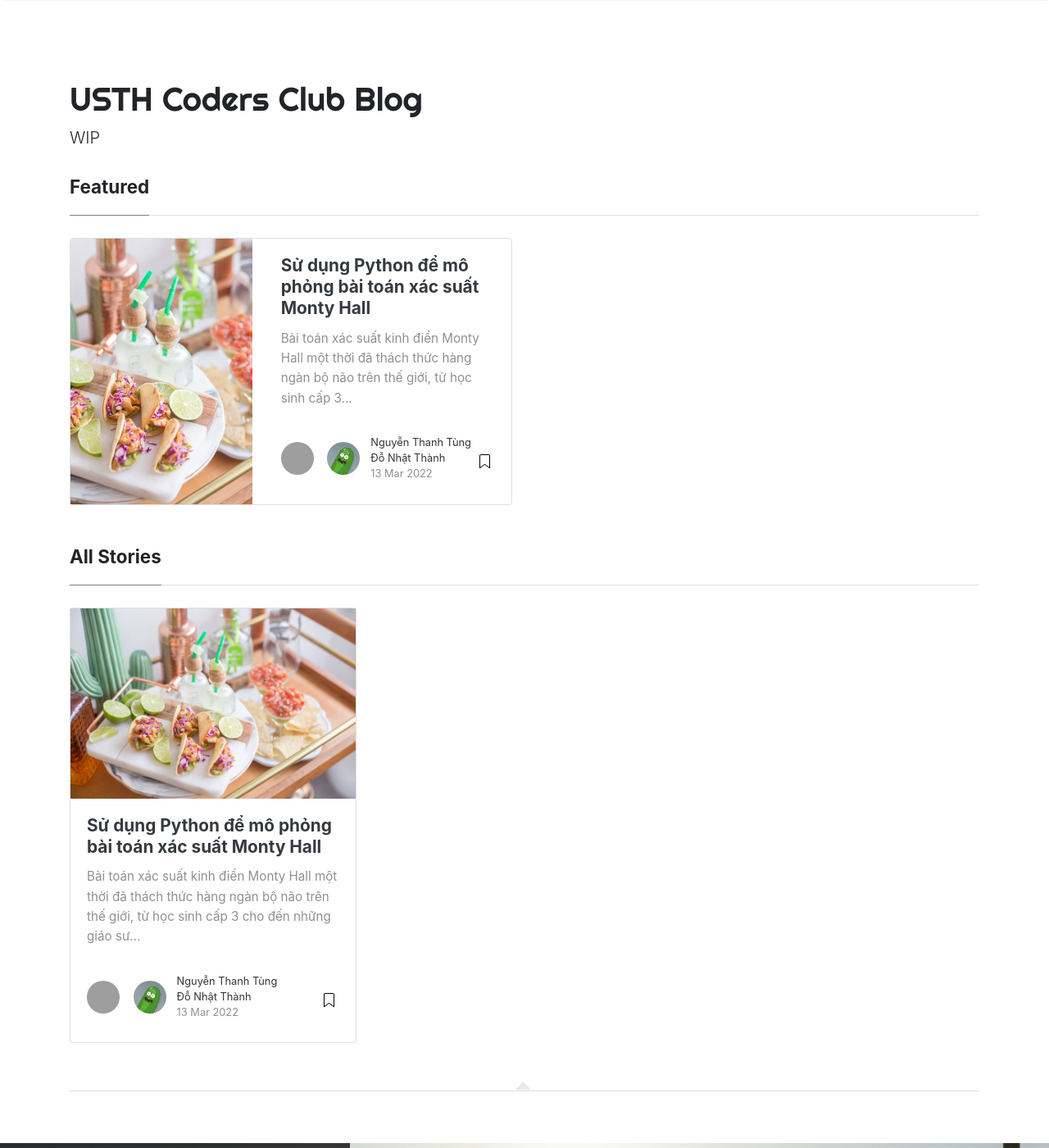
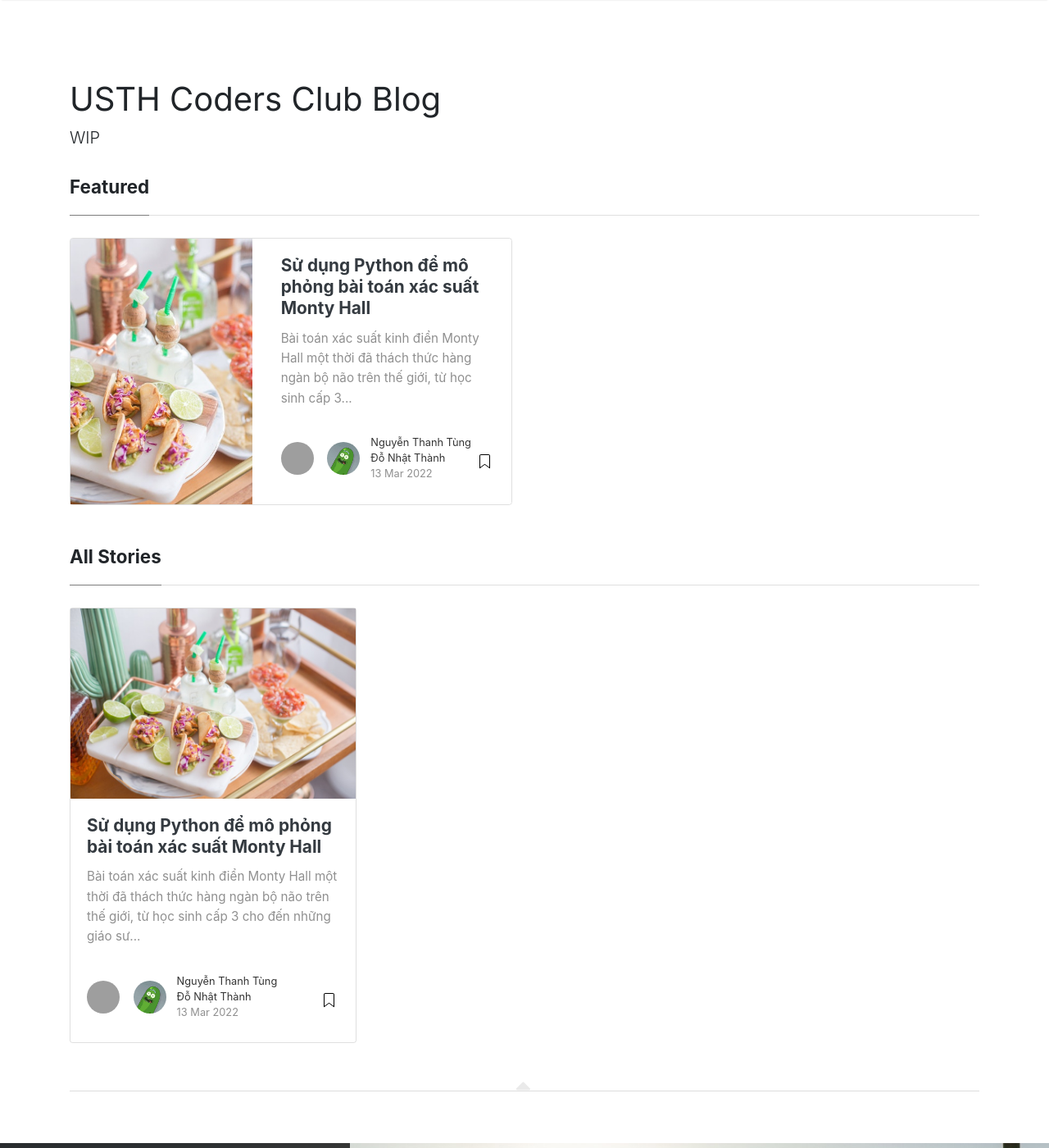
Before and after one commit to USTH-Coders-Club/USTH-Coders-Club.github.io, a Jekyll site: the page built from index.html, in a window 1280 px wide and 1400 px high. Shown: the whole window at 82% size. Built offline with Jekyll 4.4.1, drawn with Linux system fonts in a browser that asks for light colours; nearby versions of some CDN libraries; the list of posts is cut into pages by our own code; grey boxes are pictures that could not be loaded.

Commit message:
[site] change fonts

```diff
--- a/_layouts/default.html
+++ b/_layouts/default.html
@@ -5,6 +5,7 @@
         <meta name="viewport" content="width=device-width, initial-scale=1, shrink-to-fit=no" />
 
         <link rel="icon" href="{{ site.baseurl }}/assets/images/favicon.ico" />
+        <link rel="stylesheet" href="https://fonts.googleapis.com/css?family=Inter|Roboto">
 
         <title>{{ page.title }} | {{site.title}}</title>
 
--- a/assets/css/screen.css
+++ b/assets/css/screen.css
@@ -6,6 +6,9 @@
 @media screen and (min-width:1500px) {
     html { font-size:18px; } /* Increase the font size on higher resolutions */
     .container {max-width:80%;}
+}
+html {
+    font-family: "Roboto";
 }
 .mainheading {
     padding: 1rem 0rem;
@@ -27,7 +30,6 @@
     border: #E3EDF3 1px solid;
     width: 100%;
     padding: 7px;
-    font-family: monospace, sans-serif;
     font-size: .9rem;
     white-space: pre;
     overflow: auto;
@@ -305,7 +307,7 @@
 }
 
 .mainheading h1.sitetitle {
-    font-family: Righteous;
+    font-family: "Inter";
 }
 
 .mainheading h1.posttitle {
@@ -330,7 +332,6 @@
 }
 
 .article-post {
-    font-family: Merriweather;
     font-size: 1.1rem;
     line-height: 1.84;
     color: rgba(0, 0, 0, .8);
@@ -673,21 +674,6 @@
     margin-bottom: 1.5rem;
 }
 
-.h1,
-.h2,
-.h3,
-.h4,
-.h5,
-.h6,
-h1,
-h2,
-h3,
-h4,
-h5,
-h6 {
-    font-family: -apple-system, system-ui, BlinkMacSystemFont, "Segoe UI", Roboto, "Helvetica Neue", Arial, sans-serif;
-}
-
 .article-post .h1,
 .article-post .h2,
 .article-post .h3,
@@ -711,7 +697,6 @@
 }
 
 .layout-page .article-post {
-    font-family: -apple-system, BlinkMacSystemFont, "Segoe UI", Roboto, "Helvetica Neue", Arial, sans-serif, "Apple Color Emoji", "Segoe UI Emoji", "Segoe UI Symbol", "Noto Color Emoji";
     font-size: 1rem;
 }
 
@@ -874,7 +859,6 @@
     line-height: 1;
     padding: 2px 3px;
     width: 150px;
-    font-family: Arial;
     text-align: center;
     border-radius: 3px;
     transition: all .4s;
```
